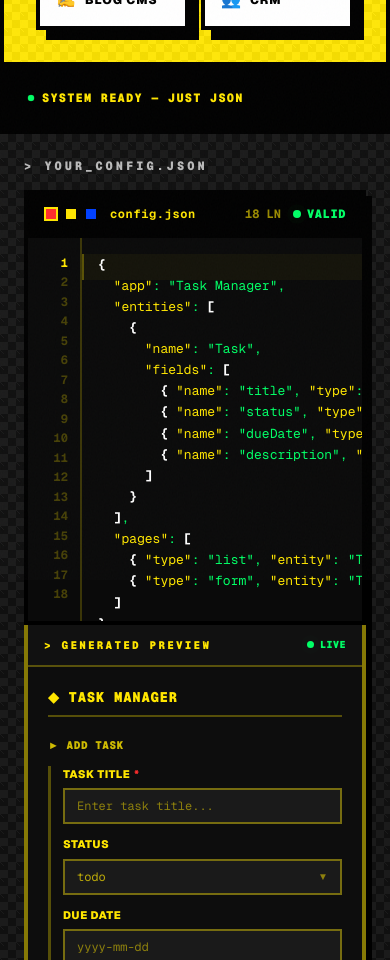
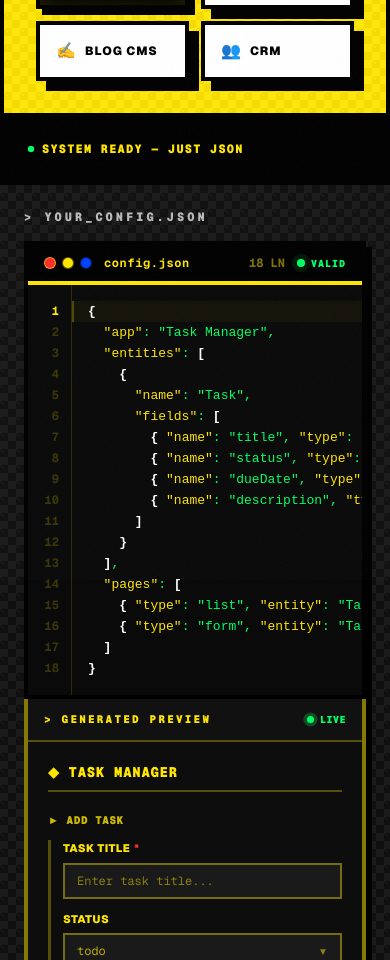
Before and after one commit to mithileshofficial06/intern-demo, a Next.js app: page / in a window 390 px wide. Shown: the part 1040-2000 px from the top of the page. Built offline with nearby package versions, Linux system fonts and the light colour scheme.

Commit message:
All features working

```diff
--- a/src/app/page.tsx
+++ b/src/app/page.tsx
@@ -202,7 +202,6 @@ export default function Home() {
                   APP
                   <span className="brutal-highlight">FORGE</span>
                 </h2>
-                <span className="brutal-tag bg-white mt-3">BETA v0.1</span>
               </div>
               <div className="brutal-box bg-black text-[#ffe600] px-3 py-2 text-xs font-mono font-bold leading-tight text-right">
                 JSON
@@ -251,20 +250,20 @@ export default function Home() {
         >
           <div className="absolute inset-0 brutal-checker pointer-events-none opacity-50" />
 
-          <div className="relative z-10 flex flex-col flex-1 p-6 lg:p-10 xl:p-12">
+          <div className="relative z-10 flex flex-col h-full p-6 lg:p-10 xl:p-12">
             {/* Editor header */}
             <motion.div
               initial={{ opacity: 0, x: -15 }}
               animate={{ opacity: 1, x: 0 }}
               transition={{ duration: 0.4, delay: 0.3 }}
-              className="flex items-center justify-between mb-4"
+              className="flex items-center justify-between mb-4 shrink-0"
             >
               <span className="text-xs font-black uppercase tracking-[0.25em] text-white/70 font-mono">
                 {'>'} YOUR_CONFIG.JSON
               </span>
             </motion.div>
 
-            {/* Code Editor */}
+            {/* Code Editor — grows to fill all available space */}
             <CodeEditor
               value={jsonInput}
               onChange={setJsonInput}
@@ -272,21 +271,23 @@ export default function Home() {
             />
 
             {/* Live Preview */}
-            <LivePreview jsonInput={jsonInput} isValid={isValidJson} />
+            <div className="shrink-0">
+              <LivePreview jsonInput={jsonInput} isValid={isValidJson} />
+            </div>
 
             {/* Error */}
             {error && (
               <motion.div
                 initial={{ opacity: 0, scale: 0.95 }}
                 animate={{ opacity: 1, scale: 1 }}
-                className="mt-4 brutal-box-red p-4 text-sm font-black uppercase tracking-wide animate-brutal-shake"
+                className="shrink-0 mt-4 brutal-box-red p-4 text-sm font-black uppercase tracking-wide animate-brutal-shake"
               >
                 ⚠ {error}
               </motion.div>
             )}
 
             {/* Generate Button */}
-            <div className="mt-5">
+            <div className="mt-5 shrink-0">
               <GenerateButton
                 onGenerate={handleSubmit}
                 disabled={!isValidJson}
--- a/src/components/landing/CodeEditor.tsx
+++ b/src/components/landing/CodeEditor.tsx
@@ -9,39 +9,36 @@ interface CodeEditorProps {
   isValid: boolean
 }
 
-// Simple JSON syntax highlighter
 function highlightJSON(code: string): string {
-  return code
-    // Strings (keys and values)
+  // Escape only &, < and > to prevent HTML injection — quotes stay as "
+  const escaped = code
+    .replace(/&/g, '&amp;')
+    .replace(/</g, '&lt;')
+    .replace(/>/g, '&gt;')
+
+  return escaped
+    // JSON keys: "word":
     .replace(
-      /("(?:[^"\\]|\\.)*")\s*:/g,
-      '<span style="color:#ffe600">$1</span>:'
+      /("(?:[^"\\]|\\.)*")(\s*)(:)/g,
+      '<span style="color:#ffe600">$1</span>$2$3'
     )
+    // String values after colon
     .replace(
-      /:\s*("(?:[^"\\]|\\.)*")/g,
-      ': <span style="color:#00ff66">$1</span>'
+      /(:\s*)("(?:[^"\\]|\\.)*")/g,
+      '$1<span style="color:#00ff66">$2</span>'
     )
-    // Standalone strings in arrays
+    // Strings in arrays (after [ or ,)
     .replace(
-      /(\[|,)\s*("(?:[^"\\]|\\.)*")/g,
-      '$1 <span style="color:#00ff66">$2</span>'
+      /([,[\]]\s*)("(?:[^"\\]|\\.)*")/g,
+      '$1<span style="color:#00ff66">$2</span>'
     )
     // Numbers
-    .replace(
-      /:\s*(\d+\.?\d*)/g,
-      ': <span style="color:#00d4ff">$1</span>'
-    )
+    .replace(/(:\s*)(-?\d+\.?\d*)/g, '$1<span style="color:#00d4ff">$2</span>')
     // Booleans
-    .replace(
-      /:\s*(true|false)/g,
-      ': <span style="color:#ff2d2d">$1</span>'
-    )
+    .replace(/(:\s*)(true|false)\b/g, '$1<span style="color:#ff6b6b">$2</span>')
     // null
-    .replace(
-      /:\s*(null)/g,
-      ': <span style="color:#888">$1</span>'
-    )
-    // Braces and brackets
+    .replace(/(:\s*)(null)\b/g, '$1<span style="color:#888">$2</span>')
+    // Structural chars
     .replace(/([{}[\]])/g, '<span style="color:#fff;font-weight:bold">$1</span>')
 }
 
@@ -52,13 +49,13 @@ export default function CodeEditor({ value, onChange, isValid }: CodeEditorProps
   const hasTyped = useRef(false)
   const [activeLine, setActiveLine] = useState(0)
   const [isTyping, setIsTyping] = useState(false)
-
-  const lines = useMemo(() => value.split('\n'), [value])
-
   const typingIntervalRef = useRef<ReturnType<typeof setInterval> | null>(null)
   const fullTextRef = useRef(value)
 
-  // Skip typing animation instantly
+  const lines = useMemo(() => value.split('\n'), [value])
+  const lineCount = lines.length
+
+  // Skip typing animation instantly on any interaction
   const skipTyping = useCallback(() => {
     if (!isTyping) return
     if (typingIntervalRef.current) clearInterval(typingIntervalRef.current)
@@ -67,21 +64,18 @@ export default function CodeEditor({ value, onChange, isValid }: CodeEditorProps
     setIsTyping(false)
   }, [isTyping, onChange])
 
-  // Fake typing effect on first mount — fast, skippable
+  // Fast typing animation on first mount
   useEffect(() => {
     if (hasTyped.current) return
     hasTyped.current = true
     fullTextRef.current = value
-
     setIsTyping(true)
     let currentIndex = 0
     const fullText = value
-
-    // Start with empty
     onChange('')
 
     typingIntervalRef.current = setInterval(() => {
-      currentIndex += 4 + Math.floor(Math.random() * 5) // 4-8 chars at a time
+      currentIndex += 6 + Math.floor(Math.random() * 6) // 6-11 chars at a time — fast
       if (currentIndex >= fullText.length) {
         currentIndex = fullText.length
         if (typingIntervalRef.current) clearInterval(typingIntervalRef.current)
@@ -89,7 +83,7 @@ export default function CodeEditor({ value, onChange, isValid }: CodeEditorProps
         setIsTyping(false)
       }
       onChange(fullText.slice(0, currentIndex))
-    }, 8) // Very fast interval
+    }, 6) // very fast
 
     return () => {
       if (typingIntervalRef.current) clearInterval(typingIntervalRef.current)
@@ -97,58 +91,64 @@ export default function CodeEditor({ value, onChange, isValid }: CodeEditorProps
     // eslint-disable-next-line react-hooks/exhaustive-deps
   }, [])
 
-  // Sync scroll between textarea and highlighted output
-  const handleScroll = useCallback(() => {
-    if (textareaRef.current && preRef.current && lineNumbersRef.current) {
+  // Sync scroll: textarea → pre + line numbers
+  const syncScroll = useCallback(() => {
+    if (!textareaRef.current) return
+    if (preRef.current) {
       preRef.current.scrollTop = textareaRef.current.scrollTop
       preRef.current.scrollLeft = textareaRef.current.scrollLeft
+    }
+    if (lineNumbersRef.current) {
       lineNumbersRef.current.scrollTop = textareaRef.current.scrollTop
     }
   }, [])
 
   // Track active line from cursor position
-  const handleSelect = useCallback(() => {
+  const handleCursorMove = useCallback(() => {
     if (!textareaRef.current) return
     const pos = textareaRef.current.selectionStart
     const textBefore = textareaRef.current.value.slice(0, pos)
-    const lineNum = (textBefore.match(/\n/g) || []).length
-    setActiveLine(lineNum)
+    setActiveLine((textBefore.match(/\n/g) || []).length)
   }, [])
 
   const highlighted = useMemo(() => highlightJSON(value), [value])
+
+  // Line height must match textarea's leading-relaxed at text-[13px]
+  // 13px * 1.625 (relaxed) ≈ 21.125px — we use 21px for CSS consistency
+  const LINE_HEIGHT = 21
 
   return (
     <motion.div
       initial={{ opacity: 0, y: 20 }}
       animate={{ opacity: 1, y: 0 }}
-      transition={{ duration: 0.6, delay: 0.3 }}
-      className="brutal-box brutal-shadow-lg flex flex-col flex-1 min-h-[360px]"
+      transition={{ duration: 0.5, delay: 0.3 }}
+      className="brutal-box brutal-shadow-lg flex flex-col flex-1 min-h-0"
+      style={{ minHeight: '400px' }}
     >
-      {/* Title bar */}
-      <div className="flex items-center justify-between px-4 py-3 bg-black text-[#ffe600] border-b-4 border-black">
+      {/* ── Title bar ── */}
+      <div className="flex items-center justify-between px-4 py-2.5 bg-black text-[#ffe600] border-b-4 border-[#ffe600] shrink-0">
         <div className="flex items-center gap-3">
           <div className="flex gap-1.5">
-            <div className="w-3.5 h-3.5 bg-[#ff2d2d] border-2 border-[#ffe600]" />
-            <div className="w-3.5 h-3.5 bg-[#ffe600] border-2 border-black" />
-            <div className="w-3.5 h-3.5 bg-[#0040ff] border-2 border-black" />
+            <div className="w-3 h-3 rounded-full bg-[#ff2d2d] border border-[#ffe600]/60" />
+            <div className="w-3 h-3 rounded-full bg-[#ffe600] border border-black/60" />
+            <div className="w-3 h-3 rounded-full bg-[#0040ff] border border-black/60" />
           </div>
           <span className="font-mono text-xs font-bold tracking-wider">config.json</span>
         </div>
         <div className="flex items-center gap-3">
-          <span className="font-mono text-xs font-bold opacity-60">{lines.length} LN</span>
-          {/* Validation indicator */}
+          <span className="font-mono text-xs font-bold opacity-50">{lineCount} LN</span>
           <AnimatePresence mode="wait">
             <motion.div
               key={isValid ? 'valid' : 'invalid'}
               initial={{ opacity: 0, scale: 0.8 }}
               animate={{ opacity: 1, scale: 1 }}
               exit={{ opacity: 0, scale: 0.8 }}
-              transition={{ duration: 0.2 }}
+              transition={{ duration: 0.15 }}
               className="flex items-center gap-1.5"
             >
               <span className={isValid ? 'pulse-dot-green' : 'pulse-dot-red'} />
               <span
-                className={`font-mono text-xs font-black tracking-wider ${
+                className={`font-mono text-[10px] font-black tracking-widest ${
                   isValid ? 'text-[#00ff66]' : 'text-[#ff2d2d]'
                 }`}
               >
@@ -159,74 +159,128 @@ export default function CodeEditor({ value, onChange, isValid }: CodeEditorProps
         </div>
       </div>
 
-      {/* Code area */}
-      <div className="flex flex-1 bg-[#0a0a0a] overflow-hidden relative">
-        {/* Line numbers */}
+      {/* ── Editor body (fills remaining height, never overflows) ── */}
+      <div className="flex flex-1 bg-[#0a0a0a] overflow-hidden min-h-0">
+
+        {/* Line numbers — scrolls vertically only, synced with textarea */}
         <div
           ref={lineNumbersRef}
-          className="py-4 pl-3 pr-3 border-r-2 border-[#ffe600]/20 select-none shrink-0 overflow-hidden"
+          className="shrink-0 overflow-hidden select-none border-r border-[#ffe600]/15"
+          style={{ width: '44px', paddingTop: '1rem', paddingBottom: '1rem' }}
         >
           {lines.map((_, i) => (
             <div
               key={i}
-              className={`font-mono text-xs leading-relaxed text-right w-7 font-bold transition-colors duration-100 ${
-                i === activeLine ? 'text-[#ffe600]' : 'text-[#ffe600]/25'
-              }`}
+              className="text-right pr-3 font-mono font-bold transition-colors duration-75"
+              style={{
+                height: `${LINE_HEIGHT}px`,
+                lineHeight: `${LINE_HEIGHT}px`,
+                fontSize: '12px',
+                color: i === activeLine ? '#ffe600' : 'rgba(255,230,0,0.2)',
+              }}
             >
               {i + 1}
             </div>
           ))}
         </div>
 
-        {/* Code container */}
+        {/* Code area — textarea + highlighted pre stacked */}
         <div className="relative flex-1 overflow-hidden">
-          {/* Active line highlight */}
+          {/* Active line highlight band */}
           <div
-            className="absolute left-0 right-0 pointer-events-none transition-transform duration-75"
+            className="absolute left-0 right-0 pointer-events-none z-0 transition-transform duration-75"
             style={{
-              top: 0,
-              height: '1.65rem',
-              transform: `translateY(calc(1rem + ${activeLine} * 1.65rem))`,
+              height: `${LINE_HEIGHT}px`,
+              transform: `translateY(calc(1rem + ${activeLine} * ${LINE_HEIGHT}px))`,
               background: 'rgba(255, 230, 0, 0.04)',
-              borderLeft: '2px solid rgba(255, 230, 0, 0.3)',
+              borderLeft: '2px solid rgba(255, 230, 0, 0.25)',
             }}
             aria-hidden="true"
           />
 
-          {/* Highlighted output (visual layer) */}
+          {/* Highlighted output — perfectly overlays textarea */}
           <pre
             ref={preRef}
-            className="absolute inset-0 py-4 px-4 font-mono text-[13px] leading-relaxed text-[#00ff66] overflow-hidden whitespace-pre pointer-events-none"
             aria-hidden="true"
-            dangerouslySetInnerHTML={{ __html: highlighted + (isTyping ? '<span class="animate-brutal-blink" style="color:#ffe600">▊</span>' : '') }}
+            className="absolute inset-0 pointer-events-none z-10 overflow-hidden"
+            style={{
+              padding: '1rem',
+              fontFamily: 'monospace',
+              fontSize: '13px',
+              lineHeight: `${LINE_HEIGHT}px`,
+              color: '#00ff66',
+              whiteSpace: 'pre',
+              wordBreak: 'normal',
+              margin: 0,
+            }}
+            dangerouslySetInnerHTML={{
+              __html:
+                highlighted +
+                (isTyping
+                  ? '<span class="animate-brutal-blink" style="color:#ffe600;font-weight:bold">▋</span>'
+                  : ''),
+            }}
           />
 
-          {/* Textarea (input layer) */}
+          {/* Textarea — transparent text, yellow caret, scrollable */}
           <textarea
             ref={textareaRef}
             value={value}
             onChange={(e) => {
-              if (isTyping) {
-                skipTyping()
-              } else {
-                onChange(e.target.value)
-              }
+              if (isTyping) skipTyping()
+              else onChange(e.target.value)
             }}
-            onScroll={handleScroll}
-            onSelect={handleSelect}
-            onClick={(e) => {
+            onScroll={syncScroll}
+            onSelect={handleCursorMove}
+            onClick={() => {
               if (isTyping) skipTyping()
-              handleSelect()
+              handleCursorMove()
             }}
-            onKeyUp={handleSelect}
+            onKeyUp={handleCursorMove}
             onFocus={() => { if (isTyping) skipTyping() }}
             spellCheck={false}
-            className="relative z-10 w-full h-full bg-transparent text-transparent caret-[#ffe600] font-mono text-[13px] leading-relaxed py-4 px-4 resize-none focus:outline-none selection:bg-[#ffe600]/20"
-            placeholder="// PASTE JSON HERE..."
-            style={{ caretColor: '#ffe600' }}
+            autoComplete="off"
+            autoCorrect="off"
+            autoCapitalize="off"
+            className="absolute inset-0 z-20 w-full h-full resize-none focus:outline-none selection:bg-[#ffe600]/20"
+            placeholder="// PASTE YOUR JSON CONFIG HERE..."
+            style={{
+              background: 'transparent',
+              color: 'transparent',
+              caretColor: '#ffe600',
+              fontFamily: 'monospace',
+              fontSize: '13px',
+              lineHeight: `${LINE_HEIGHT}px`,
+              padding: '1rem',
+              whiteSpace: 'pre',
+              wordBreak: 'normal',
+              overflowX: 'auto',
+              overflowY: 'auto',
+              tabSize: 2,
+            }}
           />
         </div>
       </div>
+
+      {/* ── Skip typing hint ── */}
+      <AnimatePresence>
+        {isTyping && (
+          <motion.div
+            initial={{ opacity: 0 }}
+            animate={{ opacity: 1 }}
+            exit={{ opacity: 0 }}
+            className="shrink-0 px-4 py-1.5 bg-black border-t border-[#ffe600]/20 text-[10px] font-mono text-[#ffe600]/50 flex justify-between items-center"
+          >
+            <span>● LOADING CONFIG...</span>
+            <button
+              onClick={skipTyping}
+              className="text-[#ffe600]/70 hover:text-[#ffe600] transition-colors font-bold uppercase tracking-wider"
+            >
+              [CLICK TO SKIP]
+            </button>
+          </motion.div>
+        )}
+      </AnimatePresence>
     </motion.div>
   )
 }
--- a/src/components/landing/HeroSection.tsx
+++ b/src/components/landing/HeroSection.tsx
@@ -4,8 +4,10 @@ import { useEffect, useRef, useState, useCallback } from 'react'
 import { motion } from 'framer-motion'
 import gsap from 'gsap'
 
-const LINE_1 = 'BUILD APPS'
-const LINE_2 = 'FROM CONFIG'
+const LINE_1 = 'BUILD'
+const LINE_2 = 'APPS'
+const LINE_3 = 'FROM'
+const LINE_4 = 'CONFIG'
 
 function GlitchText({ text, delay = 0 }: { text: string; delay?: number }) {
   const containerRef = useRef<HTMLDivElement>(null)
@@ -112,8 +114,12 @@ export default function HeroSection() {
       <h1 className="text-4xl sm:text-5xl xl:text-7xl font-black leading-[0.92] tracking-tighter uppercase">
         <GlitchText text={LINE_1} delay={0.2} />
         <br />
+        <GlitchText text={LINE_2} delay={0.4} />
+        <br />
+        <GlitchText text={LINE_3} delay={0.6} />
+        <br />
         <span className="inline-flex items-baseline gap-2">
-          <GlitchText text={LINE_2} delay={0.5} />
+          <GlitchText text={LINE_4} delay={0.8} />
           <span className="animate-brutal-blink text-[#ff2d2d] text-3xl sm:text-4xl xl:text-5xl">_</span>
         </span>
       </h1>
--- a/src/components/renderer/TableRenderer.tsx
+++ b/src/components/renderer/TableRenderer.tsx
@@ -10,14 +10,14 @@ interface TableRendererProps {
   onAddNew?: () => void
 }
 
-interface Record {
+interface AppRecord {
   id: string
   data: Record<string, unknown>
   createdAt: string
 }
 
 export default function TableRenderer({ entity, appId, onAddNew }: TableRendererProps) {
-  const [records, setRecords] = useState<Record[]>([])
+  const [records, setRecords] = useState<AppRecord[]>([])
   const [loading, setLoading] = useState(false)
   const [error, setError] = useState<string | null>(null)
 
--- a/src/lib/prisma.ts
+++ b/src/lib/prisma.ts
@@ -1,5 +1,5 @@
 import { PrismaClient } from '@prisma/client'
-import { PrismaNeonHttp } from '@prisma/adapter-neon'
+import { PrismaNeon } from '@prisma/adapter-neon'
 
 declare global {
   // eslint-disable-next-line no-var
@@ -12,9 +12,9 @@ if (!connectionString) {
   throw new Error('DATABASE_URL environment variable is not set')
 }
 
-// PrismaNeonHttp uses Neon's HTTP protocol — no WebSocket/ws needed,
-// works in Next.js API routes and serverless functions out of the box.
-const adapter = new PrismaNeonHttp(connectionString)
+// PrismaNeon uses Neon's WebSocket pooling protocol — works in Next.js API routes
+// PrismaNeonHttp requires a non-optional options object in this version, so we use PrismaNeon
+const adapter = new PrismaNeon({ connectionString })
 
 export const prisma = global.prisma ?? new PrismaClient({ adapter })
 
```
